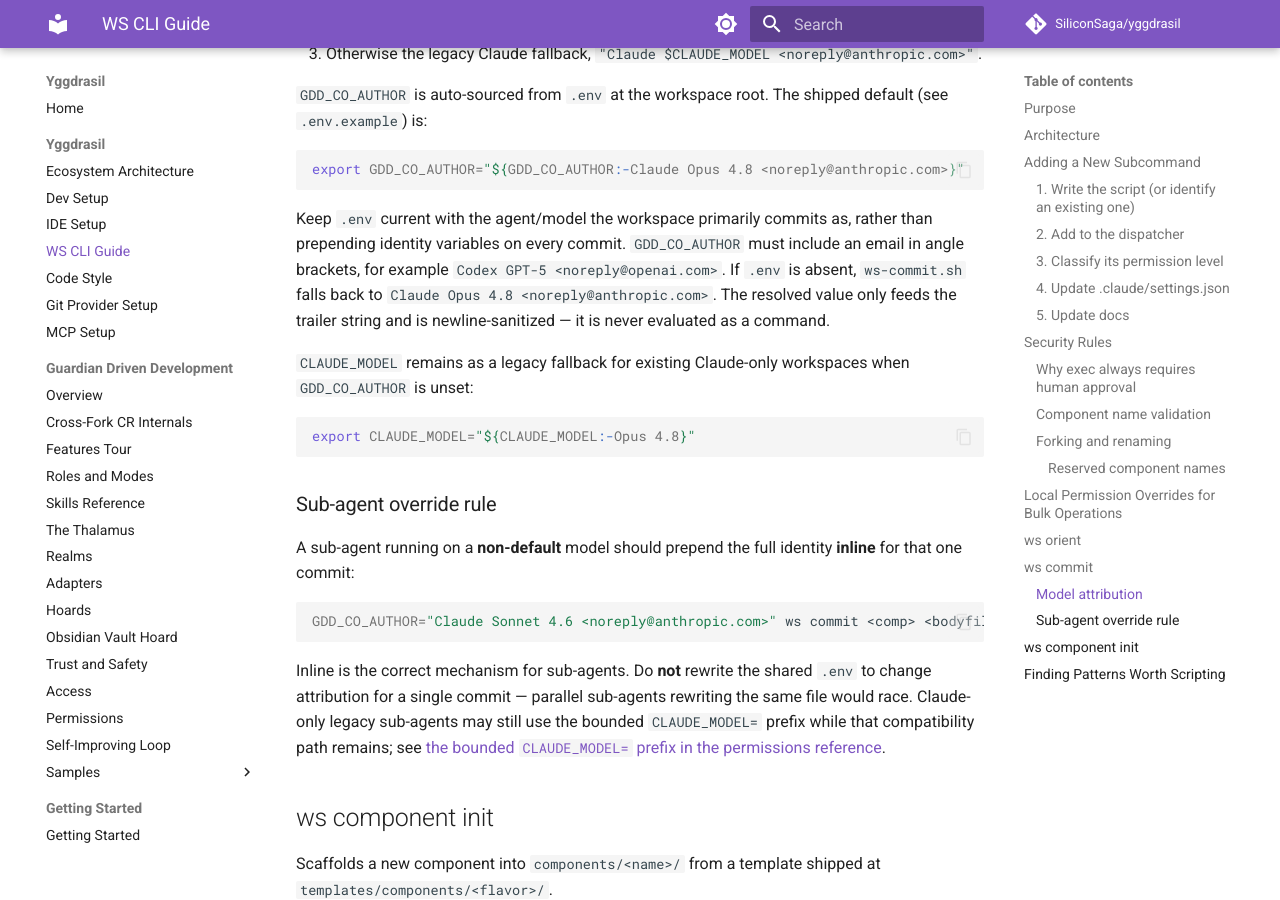
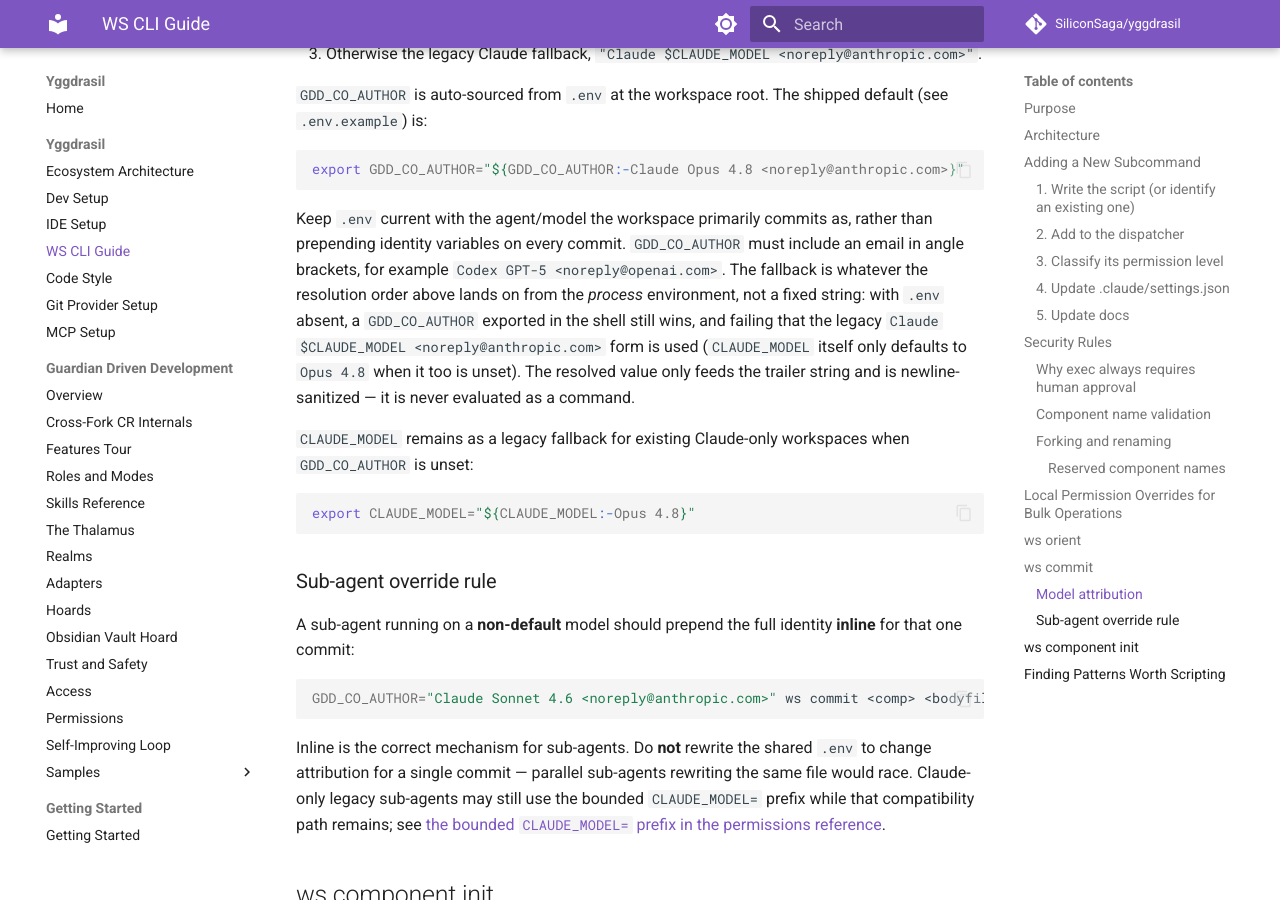
Before and after one commit to SiliconSaga/yggdrasil, an MkDocs documentation site: the page built from docs/ws-cli-guide.md, in a window 1280 px wide and 900 px high, scrolled down 6681 px. Built offline with MkDocs 1.6.1 and Material for MkDocs 9.7.7, drawn with Linux system fonts in a browser that asks for light colours; comment, search, counter and statistics services are not loaded.

Commit message:
fix(ws): address PR #100 review — .env ask-first, accurate fallback doc, email-shaped attribution check
CodeRabbit's three actionable findings on PR #100:

1. SKILL.md (Major, + SkillSpector EA2): the commit-attribution refresh step rewrote `.env` with only a one-line ack. `.env` holds tokens, so that's the right place for human-in-the-loop. Reworked to propose-then-confirm: surface the exact one-line edit, write only on a yes, fall back to the inline override if declined. Also matches GDD's broader propose-then-confirm ethos.

2. ws-cli-guide.md: the "if .env absent → Claude Opus 4.8" fallback claim was too absolute — `GDD_CO_AUTHOR`/`CLAUDE_MODEL` from the process environment still apply, and `Opus 4.8` is only the default when `CLAUDE_MODEL` is also unset. Reworded to describe the resolution order honestly.

3. ws-commit.sh: tightened the trailer validation to require an email-shaped `<…@…>` token, not just the presence of `<` and `>` (so `<not an email>` no longer passes). Took the proportionate form, NOT CodeRabbit's full RFC-ish regex — the trailer is cosmetic attribution and the brittle pattern would reject legitimate unusual addresses. Two negative tests added (no email; junk-in-brackets).

Note for reviewers: the validation pattern uses literal `<`/`>` via a variable — `\<`/`\>` in bash `=~` are word-boundary operators, which silently never match the bracketed email (caught in test).

Co-Authored-By: Claude Fable 5 <noreply@anthropic.com>

````diff
--- a/docs/ws-cli-guide.md
+++ b/docs/ws-cli-guide.md
@@ -216,7 +216,7 @@ The `Co-Authored-By` trailer name resolves as:
 export GDD_CO_AUTHOR="${GDD_CO_AUTHOR:-Claude Opus 4.8 <noreply@anthropic.com>}"
 ```
 
-Keep `.env` current with the agent/model the workspace primarily commits as, rather than prepending identity variables on every commit. `GDD_CO_AUTHOR` must include an email in angle brackets, for example `Codex GPT-5 <noreply@openai.com>`. If `.env` is absent, `ws-commit.sh` falls back to `Claude Opus 4.8 <noreply@anthropic.com>`. The resolved value only feeds the trailer string and is newline-sanitized — it is never evaluated as a command.
+Keep `.env` current with the agent/model the workspace primarily commits as, rather than prepending identity variables on every commit. `GDD_CO_AUTHOR` must include an email in angle brackets, for example `Codex GPT-5 <noreply@openai.com>`. The fallback is whatever the resolution order above lands on from the *process* environment, not a fixed string: with `.env` absent, a `GDD_CO_AUTHOR` exported in the shell still wins, and failing that the legacy `Claude $CLAUDE_MODEL <noreply@anthropic.com>` form is used (`CLAUDE_MODEL` itself only defaults to `Opus 4.8` when it too is unset). The resolved value only feeds the trailer string and is newline-sanitized — it is never evaluated as a command.
 
 `CLAUDE_MODEL` remains as a legacy fallback for existing Claude-only workspaces when `GDD_CO_AUTHOR` is unset:
 
````
Also changed, not shown: .agent/skills/gdd-orientation/SKILL.md (+8 -6 lines), 2 other files.
